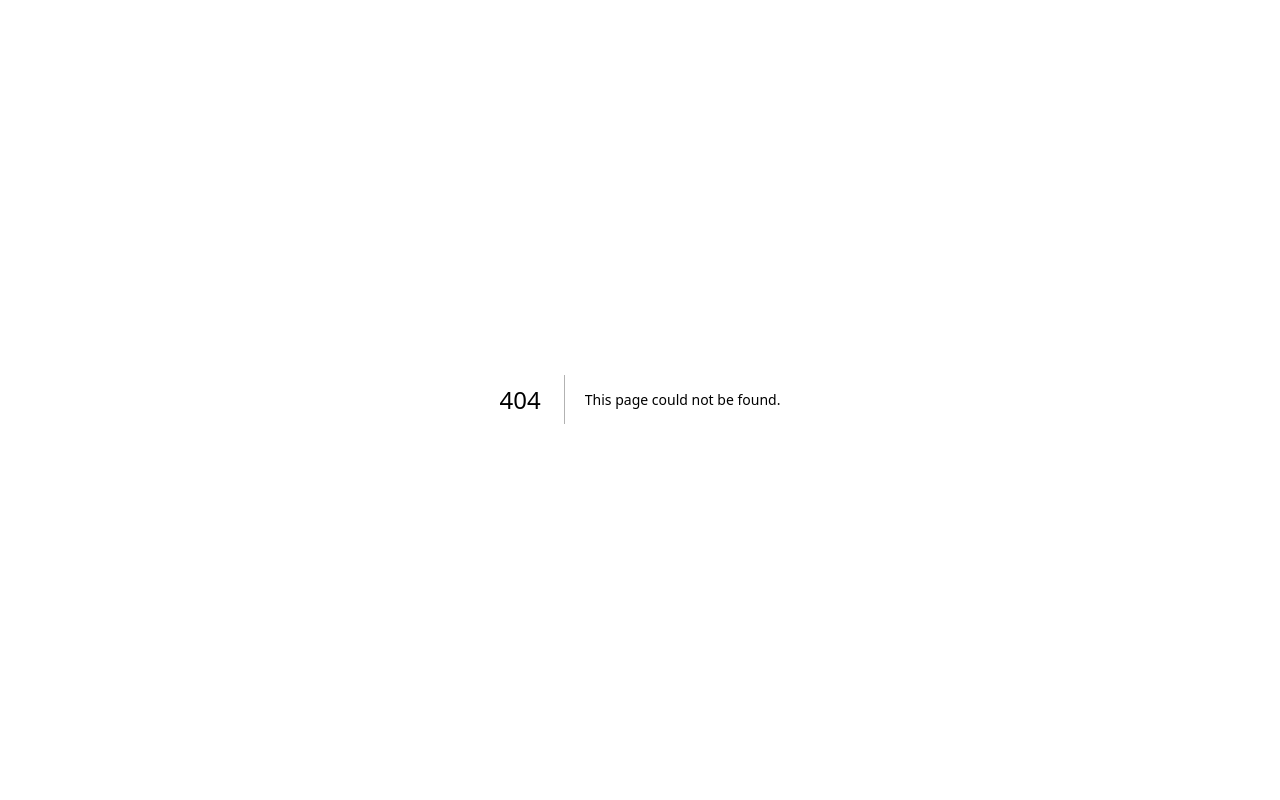
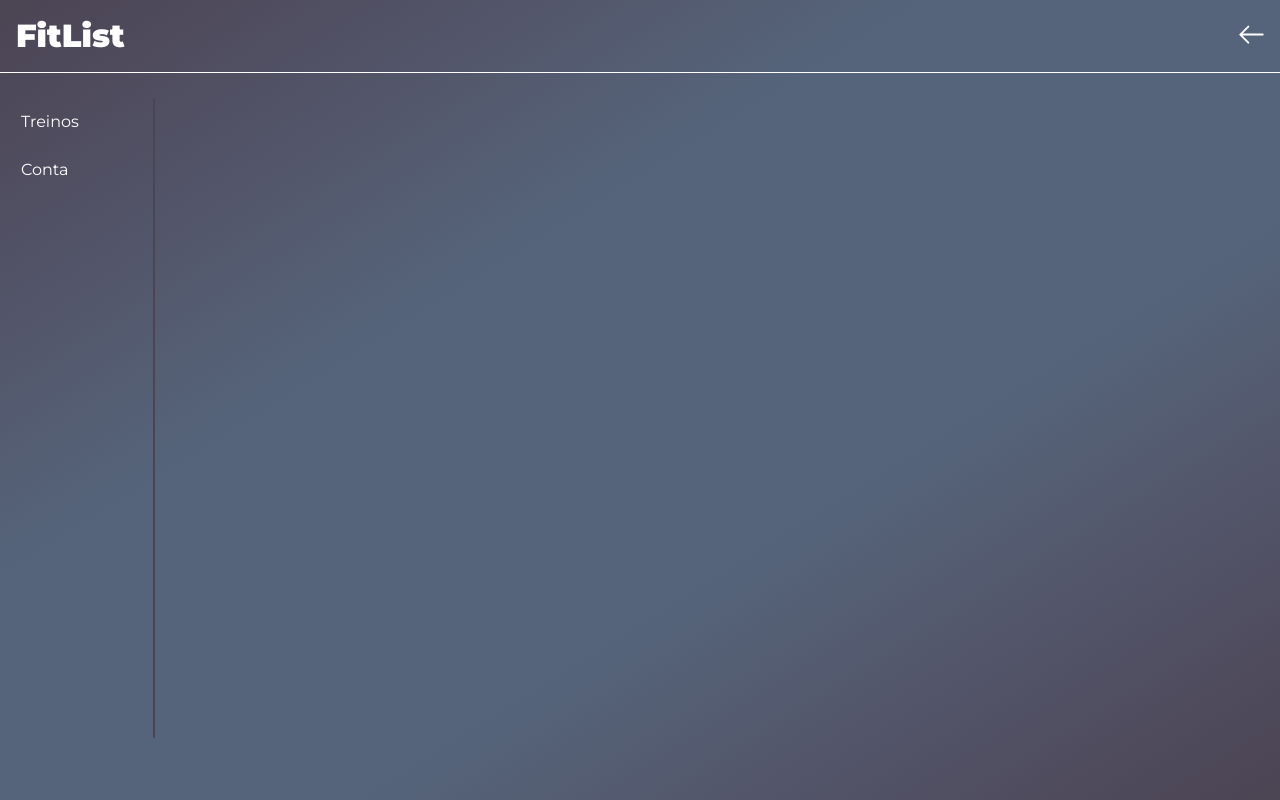
Before and after one commit to GustavoGomesDias/fitlist-frontend, a Next.js app: page /settings/id in a window 1280 px wide. Before the commit this address had no page. Built offline with nearby package versions, Linux system fonts and the light colour scheme.

Commit message:
feat: add dinamic lateral menu

```diff
--- /dev/null
+++ b/src/components/LateralMenu/LateralMenu.module.css
@@ -0,0 +1,32 @@
+.lateral-menu {
+    margin-top: 25px;
+    margin-left: 5px;
+    display: flex;
+    flex-direction: column;
+    font-family: 'Montserrat', sans-serif;
+    color: var(--text-color);
+    border-right: 2px solid #4b4453;
+    width: 150px;
+    height: 80vh;
+}
+
+.border-bottom {
+    border-bottom: 2px solid #4b4453;
+}
+
+.lateral-menu span {
+    overflow: hidden;
+
+    width: 100%;
+
+    padding: 1rem;
+    cursor: pointer;
+}
+
+.selected {
+    background-color: var(--normal-color);
+}
+
+.lateral-menu span:hover {
+    background-color: var(--normal-color);
+}
--- /dev/null
+++ b/src/components/LateralMenu/LateralMenu.tsx
@@ -0,0 +1,15 @@
+import styles from '@/components/LateralMenu/LateralMenu.module.css'
+
+export interface LateralMenuProps {
+    borderBottom?: boolean
+    texts: string[]
+    onChangeHandle?: string // Vai receber um setState
+}
+
+export const LateralMenu = ({ texts, borderBottom }: LateralMenuProps) => {
+    return (
+        <nav className={styles['lateral-menu']}>
+            {texts.map((item) => <span className={`${borderBottom ? styles['border-bottom'] : ''}`}>{item}</span>)}
+        </nav>
+    );
+}
--- a/src/components/UI/NaItem/NavItem.module.css
+++ b/src/components/UI/NaItem/NavItem.module.css
@@ -4,6 +4,9 @@
     transition: all .5s;
     height: 40px;
     overflow: hidden;
+    display: flex;
+    justify-content: center;
+    align-items: center;
 }
 
 .ft-nav-item:hover {
--- /dev/null
+++ b/src/pages/settings/id.tsx
@@ -0,0 +1,23 @@
+import { Header } from '@/components/UI/Header/Header';
+import { SEO } from '@/components/SEO/SEO';
+import Image from 'next/image';
+import { TrainingSection } from '@/components/TrainingSection/TrainingSection';
+import Link from 'next/link';
+import { LateralMenu } from '@/components/LateralMenu/LateralMenu';
+
+export default function Home() {
+    return (
+        <>
+            <SEO />
+            <Header
+                navItemComponents={[
+                    <Link href='/'>
+                        <Image src="/images/back.svg" alt="Voltar para Home" width="25" height="25" key="/images/settings.svg" title='Voltar para Home'/>
+                    </Link>
+                ]}
+            />
+
+            <LateralMenu texts={['Treinos', 'Conta']} />
+        </>
+    );
+}
```
Also changed, not shown: public/images/back.svg (added).
